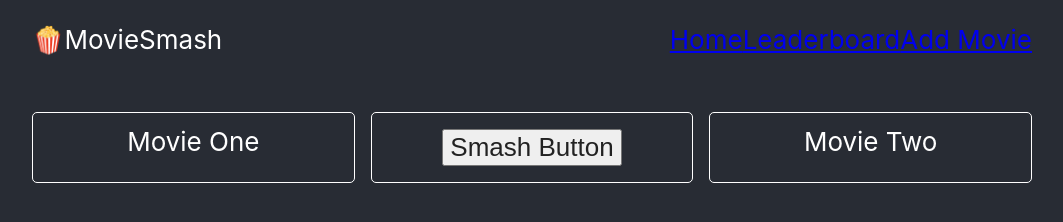
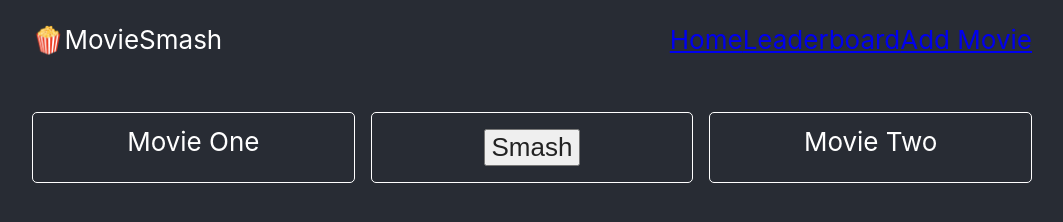
Before and after one commit to lhebia/best-movie, a React (Create React App) app: page / in a window 1280 px wide. Shown: the top 222 px of the page, without its empty margins (108-1171 px from the left). Built offline with nearby package versions, Linux system fonts and the light colour scheme; no server answers.

Commit message:
Adjusted location of styles 📍🤏🏻

```diff
--- a/src/containers/HomePage.js
+++ b/src/containers/HomePage.js
@@ -11,7 +11,7 @@ import MovieTile from './../components/MovieTile';
 import Smash from './../containers/Smash';
 import './../App.css';
 
-export default function HomePage() {
+const HomePage = () => {
 
     const initialUrl = "https://api.themoviedb.org/3/trending/movie/day?page=1";
 
@@ -76,3 +76,5 @@ export default function HomePage() {
       </div>
     );
 }
+
+export default HomePage;
--- a/src/containers/Smash.js
+++ b/src/containers/Smash.js
@@ -1,31 +1,19 @@
 import React from 'react';
-import styled from '@emotion/styled';
 
-const Container = styled.div`
-    display: grid;
-    grid-template-columns: repeat(3, 1fr);
-    grid-gap: 1rem;
-    margin-bottom: 5rem;
-`;
-
-const SmashTile = styled.div`
-    padding: 1rem;
-    border: 1px solid white;
-    border-radius: 5px;
-`;
+import { SmashContainer, SmashTile } from '../styles/smashStyles.js';
 
 export default function Smash({ trendingUrl, setTrendingUrl }) {
     return (
-        <Container>
+        <SmashContainer>
             <SmashTile>
                 <p>Movie One</p>
             </SmashTile>
             <SmashTile>
-                <button onClick={() => setTrendingUrl(trendingUrl)}><p>Smash Button</p></button>
+                <button onClick={() => setTrendingUrl(trendingUrl)}><p>Smash</p></button>
             </SmashTile>
             <SmashTile>
                 <p>Movie Two</p>
             </SmashTile>
-        </Container>
+        </SmashContainer>
     )
 }
--- /dev/null
+++ b/src/styles/smashStyles.js
@@ -0,0 +1,14 @@
+import styled from '@emotion/styled';
+
+export const SmashContainer = styled.div`
+    display: grid;
+    grid-template-columns: repeat(3, 1fr);
+    grid-gap: 1rem;
+    margin-bottom: 5rem;
+`;
+
+export const SmashTile = styled.div`
+    padding: 1rem;
+    border: 1px solid white;
+    border-radius: 5px;
+`;
```
Also changed, not shown: src/components/AddMovieContainer.js (+0 -7 lines).
